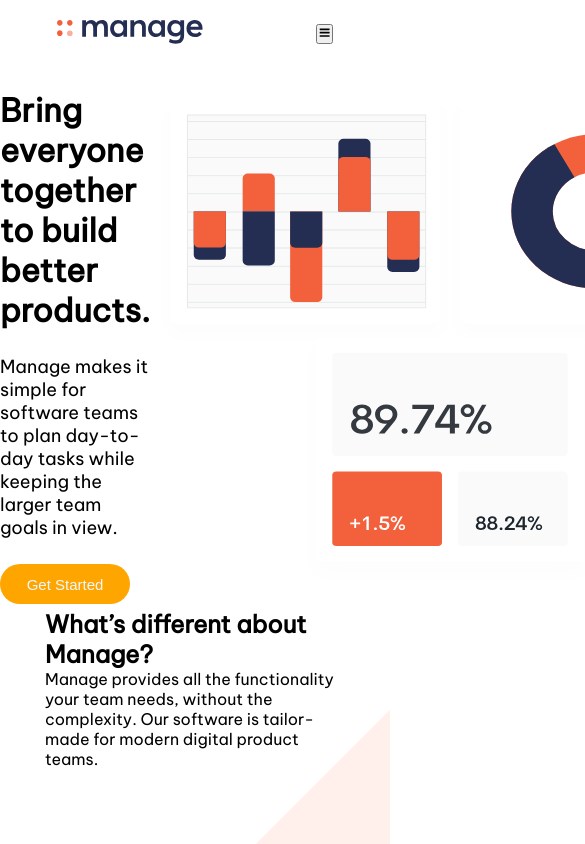
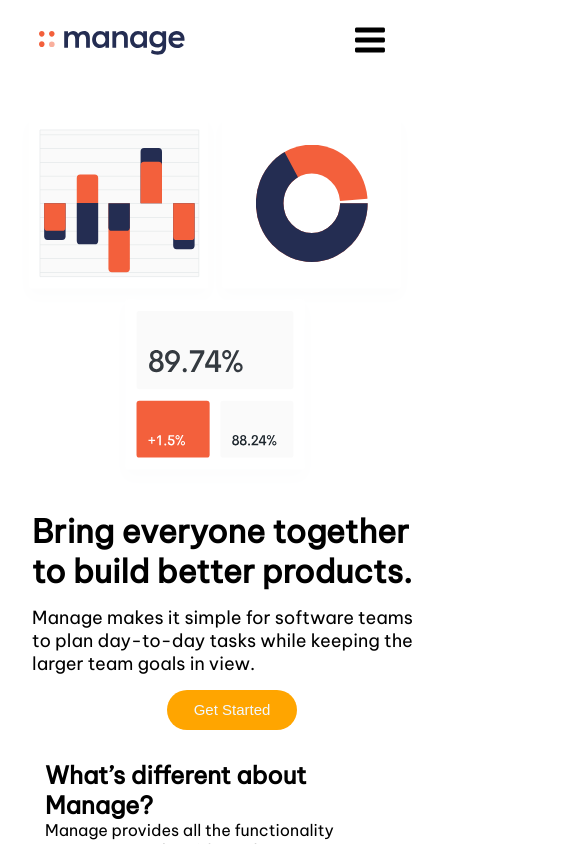
Before and after one commit to jyotirmoy-sinhababu/manage-landing-page, a React (Create React App) app: page / in a window 390 px wide. Shown: the top 844 px of the page, 585 px wide, since content can reach past the window. Built offline with nearby package versions, Linux system fonts and the light colour scheme; a web font is replaced by a local one.

Commit message:
style added

```diff
--- a/src/components/introCnt/pageIntroStyle.css
+++ b/src/components/introCnt/pageIntroStyle.css
@@ -27,3 +27,29 @@
 .page-intro-first-para {
   font-size: 18px;
 }
+@media screen and (max-width: 440px) {
+  .intro-img {
+    width: 400px;
+    height: 380px;
+  }
+}
+
+@media screen and (max-width: 440px) {
+  .page-intro-cnt {
+    display: flex;
+    flex-direction: column-reverse;
+    padding-left: 10%;
+    align-items: center;
+  }
+
+  .page-intro-first-cnt {
+    display: flex;
+    flex-direction: column;
+    justify-content: center;
+    align-items: center;
+    gap: 15px;
+    padding-left: 10%;
+    width: 400px;
+    height: 250px;
+  }
+}
--- a/src/components/nav/Nav.jsx
+++ b/src/components/nav/Nav.jsx
@@ -8,6 +8,15 @@
 
 const Nav = () => {
   const [isNotMobileView, setIsNotMobileView] = useState(true);
+
+  const showBtn = () => {
+    if (isNotMobileView) {
+      setIsNotMobileView(false);
+    } else if (!isNotMobileView) {
+      setIsNotMobileView(true);
+    }
+  };
+
   return (
     <div className='nav-cnt'>
       <div className='nav-logo-cnt'>
@@ -28,14 +37,19 @@
         </div>
       ) : (
         <div className='nav-mobile-cnt'>
-          <button className='nav-btn'>Features</button>
-          <button className='nav-btn'>Pricing</button>
-          <button className='nav-btn'>Resources</button>
-          <button className='nav-btn'>Resources</button>
+          <button className='navMo-btn'>Features</button>
+          <button className='navMo-btn'>Pricing</button>
+          <button className='navMo-btn'>Resources</button>
+          <button className='navMo-btn'>Resources</button>
         </div>
       )}
       <div className='nav-mobile-btn-cnt'>
-        <button className='nav-mobile-btn'>
+        <button
+          onClick={() => {
+            showBtn();
+          }}
+          className='nav-mobile-btn'
+        >
           <GoThreeBars />
         </button>
       </div>
--- a/src/components/nav/navStyle.css
+++ b/src/components/nav/navStyle.css
@@ -39,4 +39,48 @@
   .nav-mobile-btn-cnt {
     display: flex;
   }
+
+  .nav-cnt {
+    display: flex;
+    justify-content: space-between;
+    align-items: center;
+    padding-top: 20px;
+    padding-left: 10%;
+    position: relative;
+  }
+
+  .nav-mobile-cnt {
+    position: absolute;
+    top: 120px;
+    left: 65px;
+    display: flex;
+    flex-direction: column;
+    justify-content: center;
+    align-items: center;
+    gap: 40px;
+    width: 370px;
+    height: 340px;
+    border-radius: 9px;
+    background-color: aliceblue;
+  }
+
+  .navMo-btn {
+    border: none;
+    background-color: aliceblue;
+    font-size: 19px;
+    font-weight: 700;
+    height: 53px;
+    width: 180px;
+    border-radius: 70px;
+  }
+
+  .navMo-btn:hover {
+    background-color: orange;
+  }
+
+  .nav-mobile-btn {
+    border: none;
+    background-color: white;
+    font-size: 40px;
+  }
 }
--- a/src/pages/landingPage/LandingPage.jsx
+++ b/src/pages/landingPage/LandingPage.jsx
@@ -17,7 +17,7 @@
 
 const LandingPage = () => {
   return (
-    <>
+    <div className='landing-mainCnt'>
       <Nav />
       <PageIntro />
       <PageCnt />
@@ -59,7 +59,7 @@
       </div>
       <LastComp />
       <Footer />
-    </>
+    </div>
   );
 };
 
--- a/src/pages/landingPage/landingStyle.css
+++ b/src/pages/landingPage/landingStyle.css
@@ -14,3 +14,6 @@
   display: flex;
   justify-content: space-around;
 }
+
+@media screen and (max-width: 440px) {
+}
```
